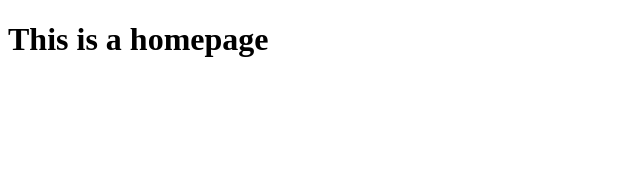
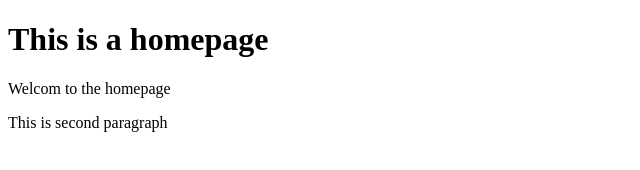
Before and after one commit to sharlin2117/project001-, a plain HTML site: page index.html in a window 1280 px wide. Shown: the whole page, without its empty margins (0-640 px from the left). Drawn offline with Linux system fonts and the light colour scheme.

Commit message:
some new code

```diff
--- a/index.html
+++ b/index.html
@@ -8,5 +8,7 @@
   </head>
   <body>
     <h1>This is a homepage</h1>
+    <p>Welcom to the homepage</p>
+    <p>This is second paragraph</p>
   </body>
 </html>
```
Also changed, not shown: 1 other file.
